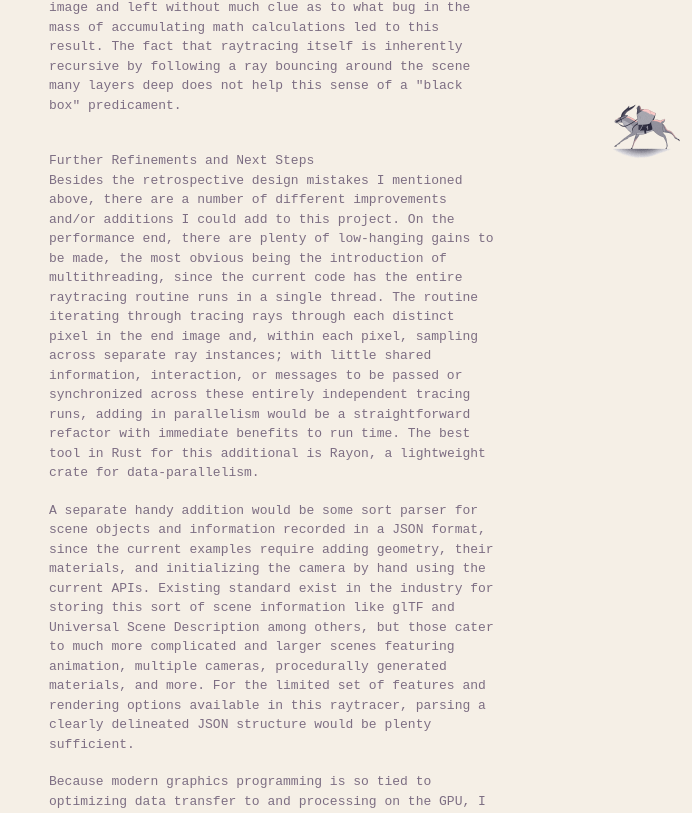
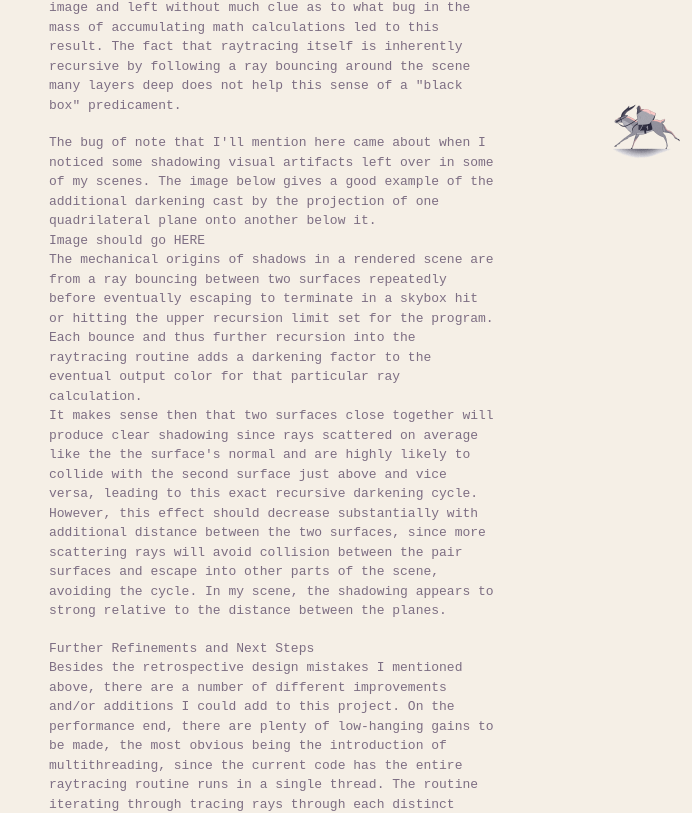
Before and after one commit to cfreedman/website, a Next.js app: page /posts/raytracer in a window 1280 px wide. Shown: the part 636-1449 px from the top of the page, without its empty margins (588-1280 px from the left). Built offline with nearby package versions, Linux system fonts and the light colour scheme.

Commit message:
Switch to laptop

```diff
--- a/src/app/posts/raytracer/page.tsx
+++ b/src/app/posts/raytracer/page.tsx
@@ -30,6 +30,32 @@ export default function Page(): JSX.Element {
         The fact that raytracing itself is inherently recursive by following a
         ray bouncing around the scene many layers deep does not help this sense
         of a &quot;black box&quot; predicament.
+      </p>
+      <p>
+        The bug of note that I&apos;ll mention here came about when I noticed
+        some shadowing visual artifacts left over in some of my scenes. The
+        image below gives a good example of the additional darkening cast by the
+        projection of one quadrilateral plane onto another below it.
+      </p>
+      <p>Image should go HERE</p>
+      <p>
+        The mechanical origins of shadows in a rendered scene are from a ray
+        bouncing between two surfaces repeatedly before eventually escaping to
+        terminate in a skybox hit or hitting the upper recursion limit set for
+        the program. Each bounce and thus further recursion into the raytracing
+        routine adds a darkening factor to the eventual output color for that
+        particular ray calculation.
+      </p>
+      <p>
+        It makes sense then that two surfaces close together will produce clear
+        shadowing since rays scattered on average like the the surface&apos;s
+        normal and are highly likely to collide with the second surface just
+        above and vice versa, leading to this exact recursive darkening cycle.
+        However, this effect should decrease substantially with additional
+        distance between the two surfaces, since more scattering rays will avoid
+        collision between the pair surfaces and escape into other parts of the
+        scene, avoiding the cycle. In my scene, the shadowing appears to strong
+        relative to the distance between the planes.
       </p>
       <p className="mb-[18px]"></p>
       <h4>Further Refinements and Next Steps</h4>
```
